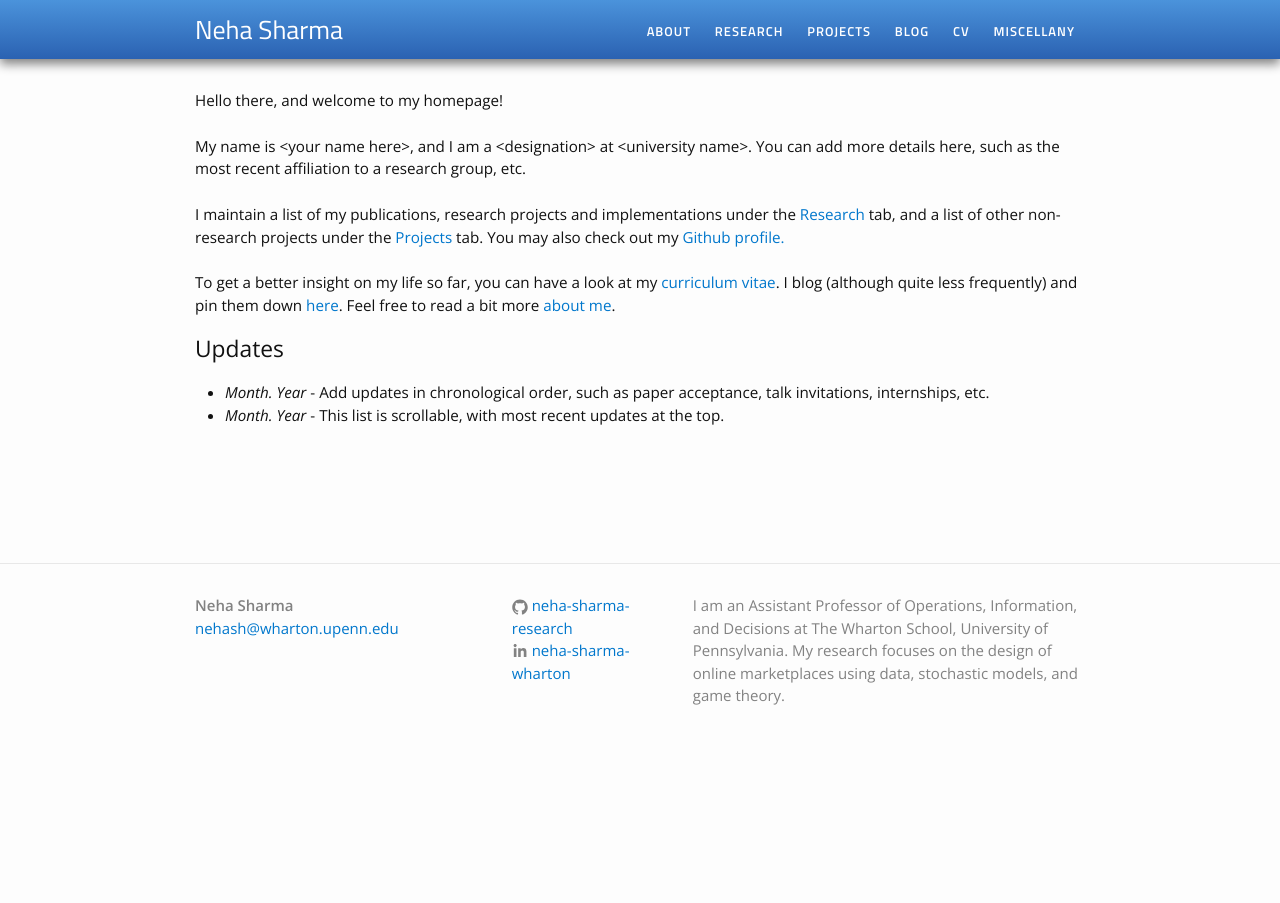
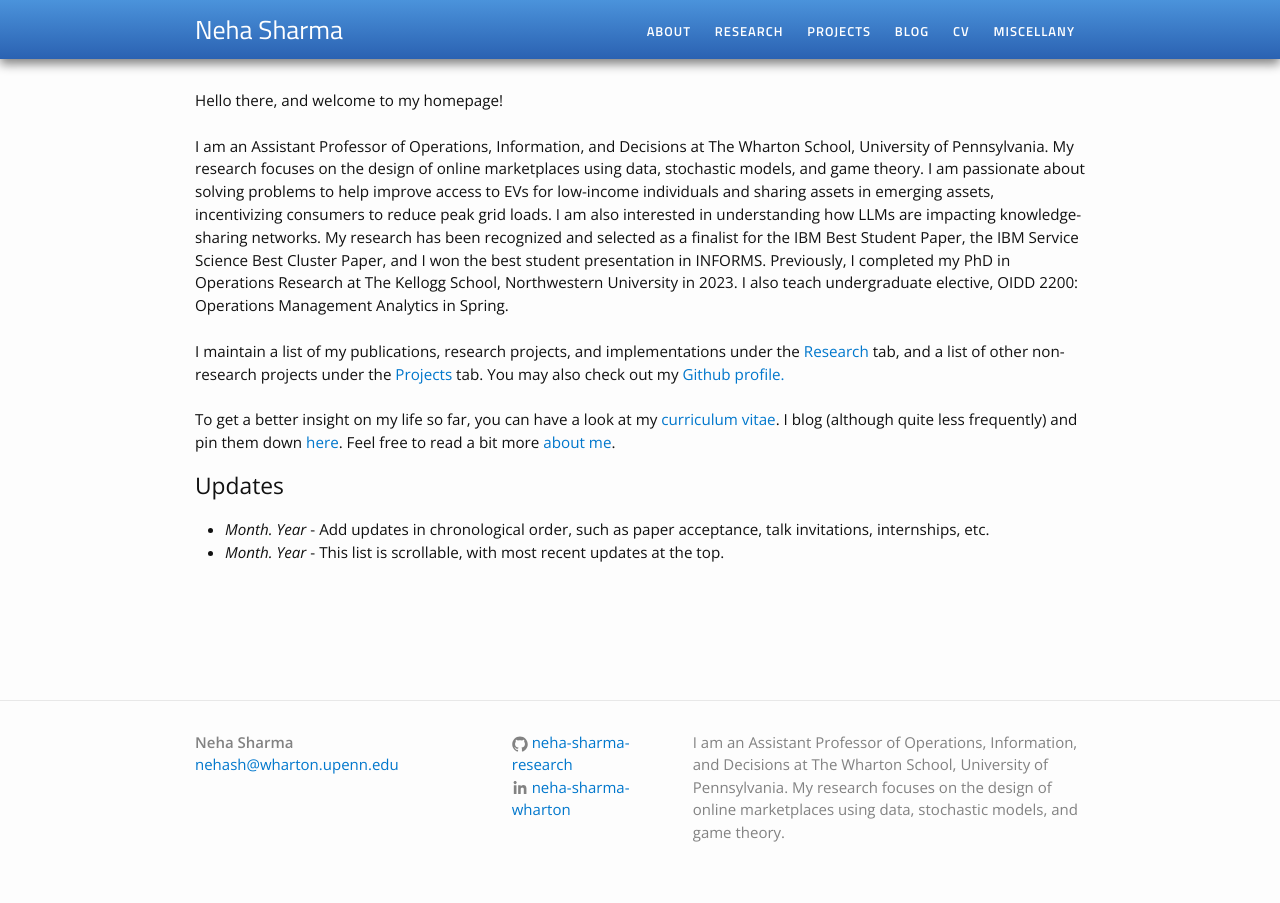
Before and after one commit to neha-sharma-research/neha-sharma-research.github.io, a Jekyll site: the page built from index.html, in a window 1280 px wide. Built offline with Jekyll 4.4.1, drawn with Linux system fonts in a browser that asks for light colours.

Commit message:
Update index.html

```diff
--- a/index.html
+++ b/index.html
@@ -4,9 +4,12 @@ layout: default
 
 <div class="home">
 
-<p>Hello there, and welcome to my homepage!<br><br>My name is &lt;your name here&gt;, and I am a &lt;designation&gt; at &lt;university name&gt;. You can add more details here, such as the most recent affiliation to a research group, etc.<br><br>
+<p>Hello there, and welcome to my homepage!<br><br>I am an Assistant Professor of Operations, Information, and Decisions at The Wharton School, University of Pennsylvania.
+  My research focuses on the design of online marketplaces using data, stochastic models, and game theory. I am passionate about solving problems to help improve access to EVs for low-income individuals and sharing assets in emerging assets, incentivizing consumers to reduce peak grid loads.
+  I am also interested in understanding how LLMs are impacting knowledge-sharing networks.
+My research has been recognized and selected as a finalist for the IBM Best Student Paper, the IBM Service Science Best Cluster Paper, and I won the best student presentation in INFORMS. Previously, I completed my PhD in Operations Research at The Kellogg School, Northwestern University in 2023. I also teach undergraduate elective, OIDD 2200: Operations Management Analytics in Spring.<br><br>
 
-I maintain a list of my publications, research projects and implementations under the <a href="/research/">Research</a> tab, and a list of other non-research projects under the <a href="/projects">Projects</a> tab. You may also check out my <a href="">Github profile.</a><br><br>
+I maintain a list of my publications, research projects, and implementations under the <a href="/research/">Research</a> tab, and a list of other non-research projects under the <a href="/projects">Projects</a> tab. You may also check out my <a href="">Github profile.</a><br><br>
 
 To get a better insight on my life so far, you can have a look at my <a href="/cv">curriculum vitae</a>. I blog (although quite less frequently) and pin them down <a href="/blog">here</a>. Feel free to read a bit more <a href="/about">about me</a>.</p>
 
```
